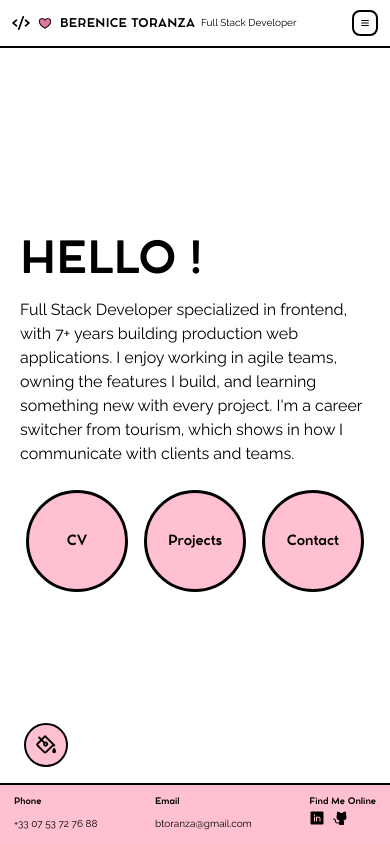
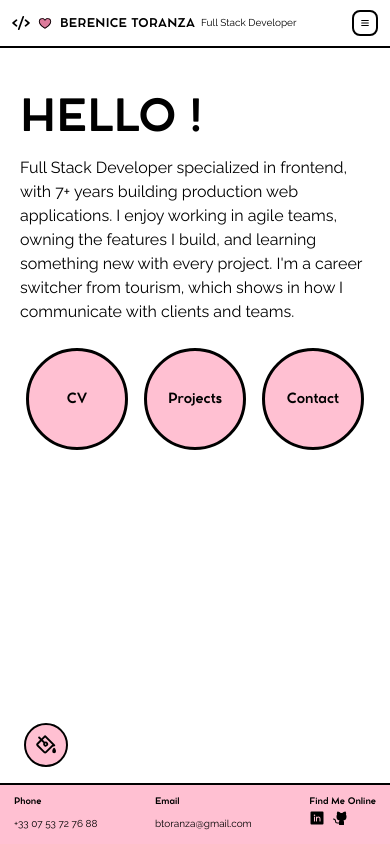
Before and after one commit to btoranza/cv_virtual, a React (Vite) app in the folder client/: page / in a window 390 px wide. Built offline with nearby package versions, Linux system fonts and the light colour scheme.

Commit message:
Stop the Home hero from stretching full height on mobile
It was still being cross-axis stretched by its flex parent
regardless of its own flex value, leaving a big empty gap below
the buttons. align-self: flex-start fixes it.

```diff
--- a/client/src/pages/Home.module.scss
+++ b/client/src/pages/Home.module.scss
@@ -58,7 +58,9 @@
 
 @media (max-width: 640px) {
   .hero {
-    padding: 32px 20px;
+    align-self: flex-start;
+    align-items: flex-start;
+    padding: 48px 20px;
   }
 
   .hello {
```
